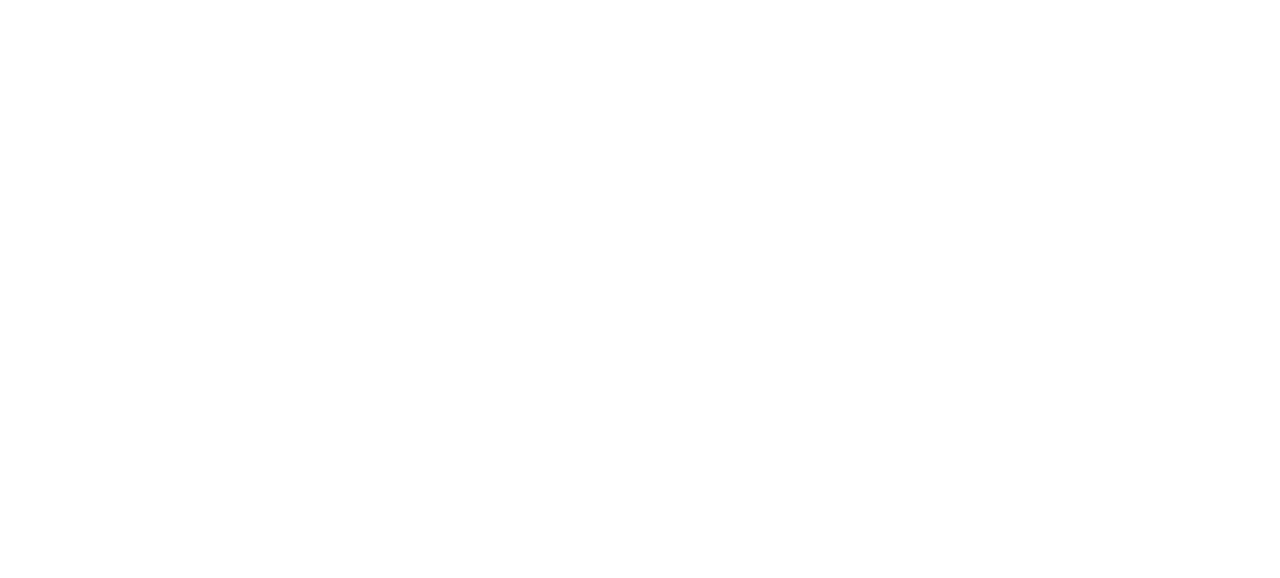
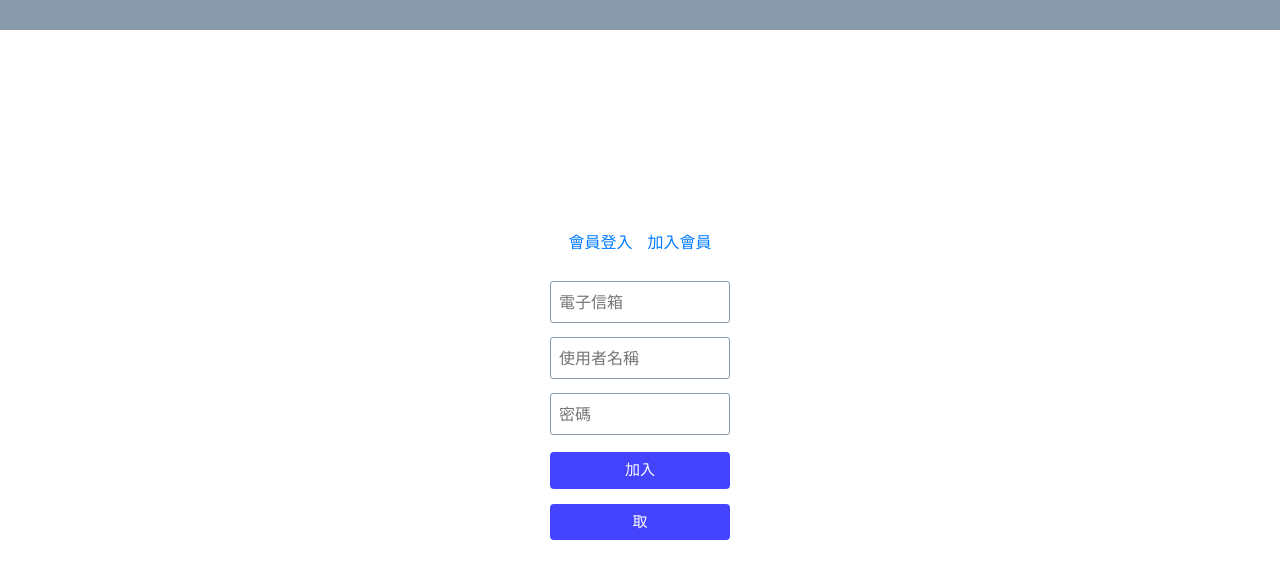
Before and after one commit to yuchifang/exam, a React (Create React App) app: page /SignupPage/signup in a window 1280 px wide. Shown: the top 578 px of the page. Built offline with nearby package versions, Linux system fonts and the light colour scheme.

Commit message:
add LoginPage CreateAccount delete HomePage add Delete feature  add custom hook

```diff
--- a/src/App.tsx
+++ b/src/App.tsx
@@ -6,12 +6,16 @@
 import "./styles/reset.scss"
 import 'bootstrap/dist/css/bootstrap.min.css';
 import { UserListPage } from "./pages/UserListPage"
+import { LoginAccount } from "./pages/HomePage/LoginAccount"
+import { CreateAccount } from "./pages/HomePage/CreateAccount"
 
 const App = () => {
   return (
     <BrowserRouter>
       <Switch>
-        <Route exact path="/LoginPage/login" component={HomePage} />
+        {/* <Route path="/" component={HomePage} /> */}
+        <Route path="/LoginPage/login" component={LoginAccount} />
+        <Route path="/SignupPage/signup" component={CreateAccount} />
         <Route exact path="/UserListPage/users" component={UserListPage} />
         <Route exact path="/UserPage/users/:userId" component={UserPage} />
       </Switch>
@@ -22,7 +26,26 @@
 export default App;
 //看看可不可以改改看　HomePage 49 50 的寫法　把Route 放同層
 // UserPage Lightbox render props?
-// 刪除功能還沒寫
-// 限制檔案大小
-// 上傳
-// userPage
+// 刪除功能還沒寫 (如果創新帳號就可以刪了
+// 上傳 有問題
+// 加入帳號要跳到　編輯頁
+// home 要跳到　登入登出有問題
+// userPage Cuseyom hook 還沒寫
+// header 的連接
+
+// 40  完成所有頁面功能切版與路由
+// 20  UserListPage/UserPage 可以正確顯示使用者資料
+// 10  可以登入會員
+// 10  可以註冊會員
+// 20  可以解析 authToken(JWT)，並根據 payload 中的 sub 對應 userId
+// 25  UserPage 可以編輯使用者名稱與介紹
+// 10  UserPage 可以刪除使用者
+// 20  Header 可以顯示目前狀態並登出
+// 10  HomePage 自動轉址到 UserListPage
+// 30  UserPage 可以正確上傳頭貼(關鍵字：data URI)
+// 15  重整畫面後登入狀態維持不變
+// 10  視覺美觀加成
+// 10  支援 RWD
+// 30  使用者體驗（支援 UI 元件的不同狀態）
+// 10  可以將 /login, /signup 綁定到 Tab 狀態
+// 20 可以在 UserListPage 搜尋使用者名稱
--- a/src/pages/HomePage/CreateAccount.tsx
+++ b/src/pages/HomePage/CreateAccount.tsx
@@ -1,11 +1,32 @@
 import React, { useRef } from 'react'
-import { WInput, WSubmitButtom } from "../../styles/General"
+import { WInput, WSubmitButtom, WTag } from "../../styles/General"
 import axios from "axios"
-interface CreateAccountProps {
+import { RouteComponentProps, Link } from 'react-router-dom'
+import styled from "styled-components"
+import { FirstTopBlock } from "../../components/FirstTopBlock"
+
+const WLoginSection = styled.section`
+    padding-top:200px;
+    padding-bottom:200px;
+`
+const WLoginContainer = styled.div`
+    display:flex;
+    justify-content: center;
+    width:200px;
+    flex-direction: column;
+    margin:auto;
+`
+const WTagBlock = styled.div`
+    display:flex;
+    justify-content: center;
+    box-sizing: border-box;
+    margin-bottom: 10px;
+`
+interface CreateAccountProps extends RouteComponentProps {
 
 }
 
-export const CreateAccount: React.FC<CreateAccountProps> = () => {
+export const CreateAccount: React.FC<CreateAccountProps> = ({ history }) => {
 
     const emailRef = useRef<HTMLInputElement>(null)
     const passwordRef = useRef<HTMLInputElement>(null)
@@ -22,6 +43,7 @@
         })
         return res
     }
+    //create success => get 資料
 
     const handleSubmit = () => {
         console.log("eeeeeeee")
@@ -30,6 +52,8 @@
                 console.log("res", res)
             }).catch((err) => {
                 alert(err)
+            }).then(() => {
+                // history
             })
     }
 
@@ -40,11 +64,24 @@
     }
     return (
         <>
-            <WInput placeholder="電子信箱" type="email" ref={emailRef} />
-            <WInput placeholder="使用者名稱" type="text" ref={passwordRef} />
-            <WInput placeholder="密碼" type="password" ref={nameRef} />
-            <WSubmitButtom onClick={() => handleSubmit()}>加入</WSubmitButtom>
-            <WSubmitButtom onClick={() => get()}>取</WSubmitButtom>
+            <FirstTopBlock />
+            <WLoginSection>
+                <WLoginContainer>
+                    <WTagBlock>
+                        <WTag>
+                            <Link to="/LoginPage/login">會員登入</Link>
+                        </WTag>
+                        <WTag>
+                            <Link to="/SignupPage/signup">加入會員</Link>
+                        </WTag>
+                    </WTagBlock>
+                    <WInput placeholder="電子信箱" type="email" ref={emailRef} />
+                    <WInput placeholder="使用者名稱" type="text" ref={nameRef} />
+                    <WInput placeholder="密碼" type="password" ref={passwordRef} />
+                    <WSubmitButtom onClick={() => handleSubmit()}>加入</WSubmitButtom>
+                    <WSubmitButtom onClick={() => get()}>取</WSubmitButtom>
+                </WLoginContainer>
+            </WLoginSection>
         </>
     );
 }
--- a/src/pages/HomePage/HomePage.tsx
+++ b/src/pages/HomePage/HomePage.tsx
@@ -1,7 +1,7 @@
 import React from 'react'
 import styled from "styled-components"
 import { WTag } from "../../styles/General"
-import { Switch, Route, Link } from "react-router-dom"
+import { BrowserRouter, Switch, Route, Link } from "react-router-dom"
 import { LoginAccount } from "./LoginAccount"
 import { CreateAccount } from "./CreateAccount"
 import { FirstTopBlock } from "../../components/FirstTopBlock"
@@ -33,6 +33,7 @@
 export const HomePage: React.FC<LoginPageProps> = () => {
     return (
         <>
+            {/* <BrowserRouter> */}
             <FirstTopBlock />
             <LoginIn />
             <WLoginSection>
@@ -51,6 +52,7 @@
                     </Switch>
                 </WLoginContainer>
             </WLoginSection>
+            {/* </BrowserRouter> */}
         </>
     );
 }
--- a/src/pages/HomePage/LoginAccount.tsx
+++ b/src/pages/HomePage/LoginAccount.tsx
@@ -1,9 +1,29 @@
 import React, { useRef, useState } from 'react'
-import { WInput, WSubmitButtom } from "../../styles/General"
+import { WInput, WSubmitButtom, WTag } from "../../styles/General"
 import axios from "axios"
 import jwtDecode from "jwt-decode";
 import { Spinner } from "react-bootstrap";
-import { RouteComponentProps } from "react-router-dom"
+import { FirstTopBlock } from "../../components/FirstTopBlock"
+import { RouteComponentProps, Link } from "react-router-dom"
+import styled from "styled-components"
+
+const WLoginSection = styled.section`
+    padding-top:200px;
+    padding-bottom:200px;
+`
+const WLoginContainer = styled.div`
+    display:flex;
+    justify-content: center;
+    width:200px;
+    flex-direction: column;
+    margin:auto;
+`
+const WTagBlock = styled.div`
+    display:flex;
+    justify-content: center;
+    box-sizing: border-box;
+    margin-bottom: 10px;
+`
 interface LoginAccountProps extends RouteComponentProps {
 
 }
@@ -60,12 +80,25 @@
 
     return (
         <>
+            <FirstTopBlock />
+            <WLoginSection>
+                <WLoginContainer>
+                    <WTagBlock>
+                        <WTag>
+                            <Link to="/LoginPage/login">會員登入</Link>
+                        </WTag>
+                        <WTag>
+                            <Link to="/SignupPage/signup">加入會員</Link>
+                        </WTag>
+                    </WTagBlock>
                     <WInput placeholder="使用者名稱" type="text" ref={nameRef} />
                     <WInput placeholder="密碼" type="password" ref={passwordRef} />
                     <WSubmitButtom onClick={() => handleSubmit()}>
                         {loginStatus !== "loading" && "登入"}
                         {loginStatus === "loading" && <Spinner size="sm" animation="border" />}
                     </WSubmitButtom>
+                </WLoginContainer>
+            </WLoginSection>
         </>
     );
 }
--- a/src/pages/UserPage/UserPage.tsx
+++ b/src/pages/UserPage/UserPage.tsx
@@ -97,7 +97,7 @@
 
     const userEqualtoEditor = userId === location.state.memberId && userData?.username === location.state.username
     const { state } = location
-    // console.log("state", state)
+    console.log("state", state)
 
     useEffect(() => {
         const axiosGetUserData = async () => {
@@ -128,11 +128,12 @@
     }
 
     const lightBoxDeleteConfirm = () => {
+        console.log("statesss", state)
         setShowLightBox(false)
         const axiosDeleteData = async () => {
             const res = await axios.delete(`https://weblab-react-special-midtern.herokuapp.com/v1/users/${userId}`, {
                 headers: {
-                    Authorization: `Bearer ${1} `
+                    Authorization: `Bearer ${state.jwtString} `
                 }
             })
             return res
@@ -180,7 +181,8 @@
             <FirstTopBlock />
             <LoginOut />
             {getDataStatus === "success" && !editDom && <UserPage />}
-            {!!editDom && <EditorPage
+            {!!editDom &&
+                <EditorPage
                     userId={userId}
                     userData={userData}
                     EditPageCancel={EditPageCancel}
```
Also changed, not shown: src/hook.ts (added, +59 -0 lines), 1 other file (tests, documents, lock files or other folders). Lines whose indentation alone changed are shown as unchanged.
